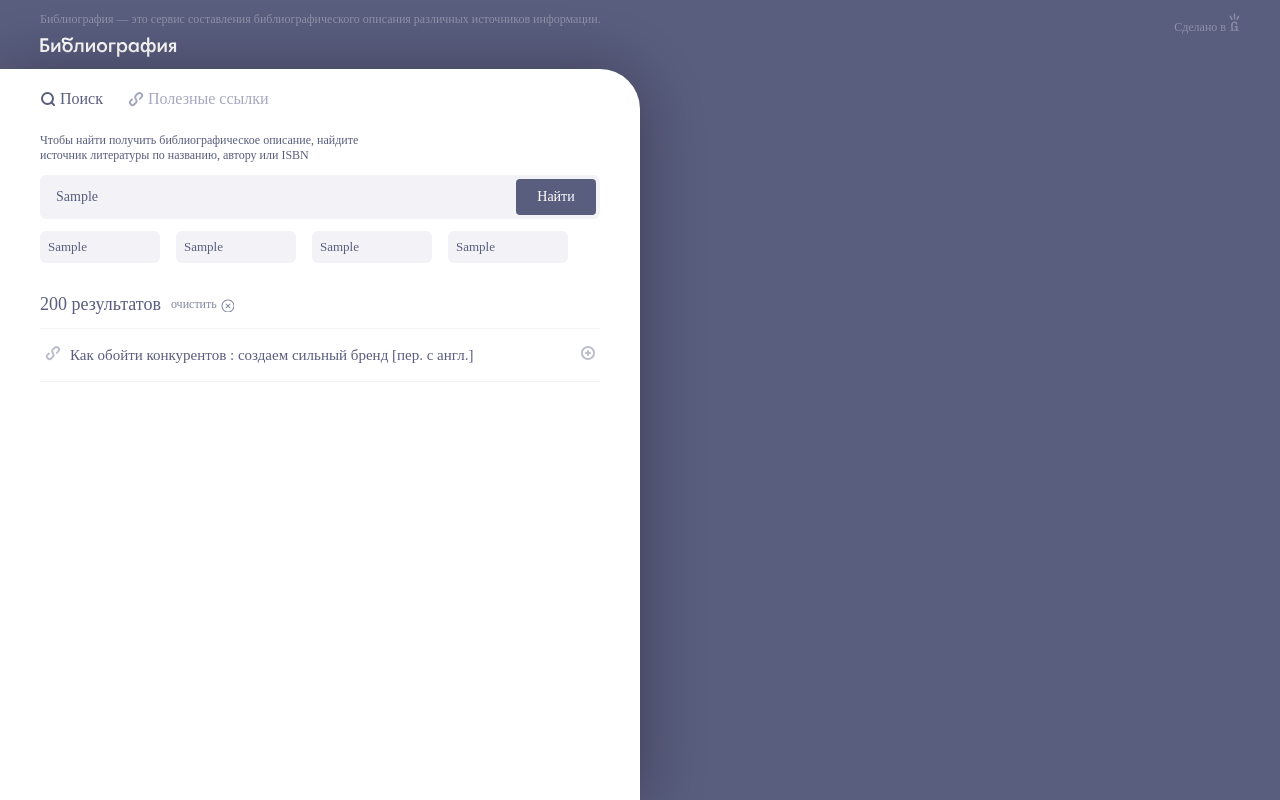
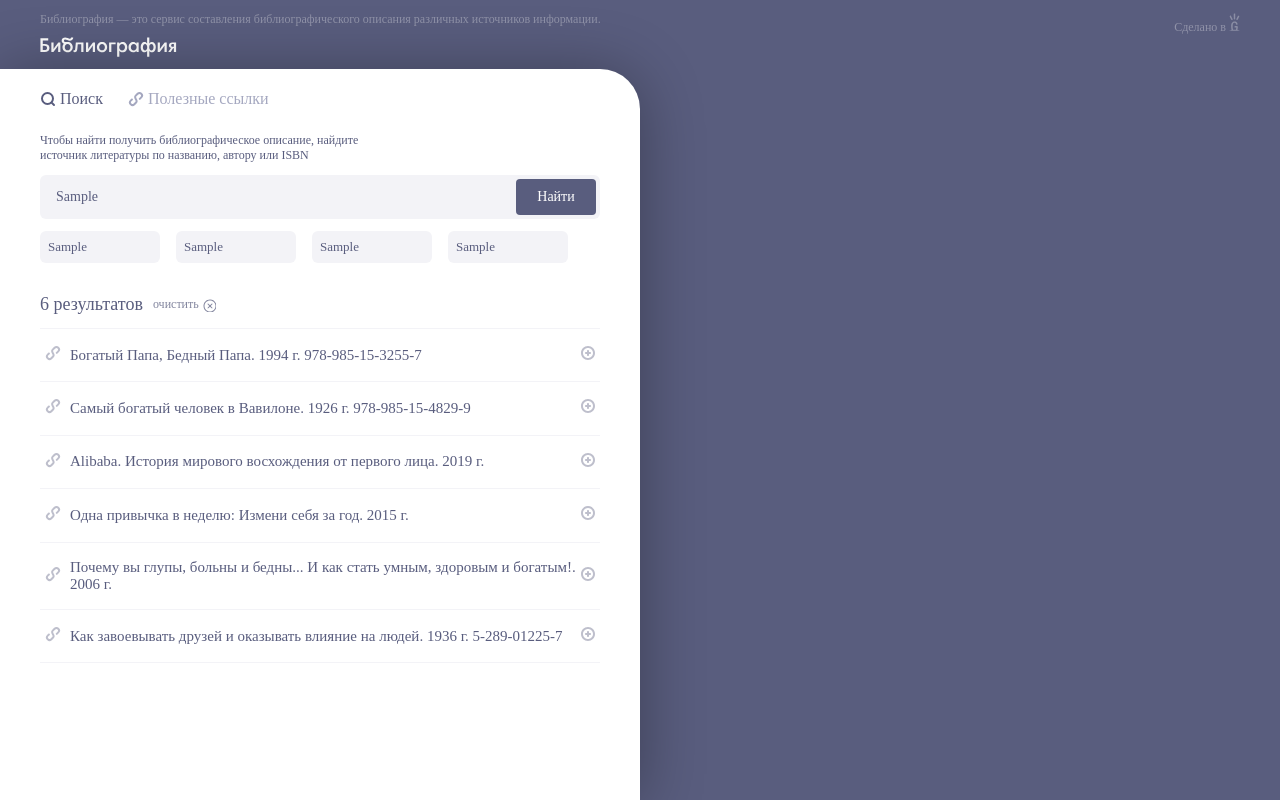
Before and after one commit to etoPlaya/bibliography, a Vue app: page / in a window 1280 px wide. Both pictures are taken after typing "Sample", "Sample", "Sample", "Sample", "Sample" into the empty fields and a click on the button "Найти". Built offline with nearby package versions, Linux system fonts and the light colour scheme; a web font is replaced by a local one.

Commit message:
custom scrollbar + load books in search

```diff
--- a/src/components/libary.vue
+++ b/src/components/libary.vue
@@ -57,6 +57,8 @@ section {
 	background: #FFFFFF;
 	box-shadow: 0px 4px 64px rgba(0, 0, 0, 0.33);
 	border-radius: 0px 40px 0px 0px;
+
+  overflow: hidden;
 	@media screen and (max-width: 768px) {
 		height: auto;
 	}
--- a/src/components/links.vue
+++ b/src/components/links.vue
@@ -23,7 +23,22 @@ export default {
 				{title: 'Как составлять библиографи-ческое описание, чтобы не об...', site: 'rsl.ru'},
 				{title: 'Что такое библиография?', site: 'wikipedia.org'},
 				{title: 'Как составлять библиографи-ческое описание, чтобы не об...', site: 'rsl.ru'},
-				{title: 'Что такое библиография?', site: 'wikipedia.org'},
+        {title: 'Что такое библиография?', site: 'wikipedia.org'},
+				{title: 'Как составлять библиографи-ческое описание, чтобы не об...', site: 'rsl.ru'},
+        {title: 'Что такое библиография?', site: 'wikipedia.org'},
+				{title: 'Как составлять библиографи-ческое описание, чтобы не об...', site: 'rsl.ru'},
+        {title: 'Что такое библиография?', site: 'wikipedia.org'},
+				{title: 'Как составлять библиографи-ческое описание, чтобы не об...', site: 'rsl.ru'},
+        {title: 'Что такое библиография?', site: 'wikipedia.org'},
+				{title: 'Как составлять библиографи-ческое описание, чтобы не об...', site: 'rsl.ru'},
+        {title: 'Что такое библиография?', site: 'wikipedia.org'},
+				{title: 'Как составлять библиографи-ческое описание, чтобы не об...', site: 'rsl.ru'},
+        {title: 'Что такое библиография?', site: 'wikipedia.org'},
+				{title: 'Как составлять библиографи-ческое описание, чтобы не об...', site: 'rsl.ru'},
+        {title: 'Что такое библиография?', site: 'wikipedia.org'},
+				{title: 'Как составлять библиографи-ческое описание, чтобы не об...', site: 'rsl.ru'},
+        {title: 'Что такое библиография?', site: 'wikipedia.org'},
+				{title: 'Как составлять библиографи-ческое описание, чтобы не об...', site: 'rsl.ru'},
 			]
 		}
 	}
@@ -31,6 +46,8 @@ export default {
 </script>
 
 <style lang="scss" scoped>
+@import '@/styles/mixin.scss';
+@import '@/styles/variable.scss';
 .links-container {
 	margin-top: 24px;
 	p {
@@ -42,12 +59,38 @@ export default {
 	.blocks {
 		display: flex;
 		flex-wrap: wrap;
-		margin: 16px -30px -20px 0;
+		margin: 16px -25px -20px 0;
+    padding-top: 10px;
+
+    overflow-y: auto;
+
+    max-height: calc(100vh - 169px);
+
+    &::-webkit-scrollbar {
+      width: 6px;
+    }
+
+    /* Track */
+    &::-webkit-scrollbar-track {
+      background: #F3F3F7;
+      border-radius: 2px;
+    }
+
+    /* Handle */
+    &::-webkit-scrollbar-thumb {
+      background: #C2C2D6;
+      border-radius: 2px;
+    }
+
+    /* Handle on hover */
+    &::-webkit-scrollbar-thumb:hover {
+      background: #AEAEC1;
+    }
 		.block {
 			display: flex;
 			flex-direction: column;
 
-			max-width: 270px;
+			max-width: 265px;
 			width: 100%;
 			min-height: 100px;
 			background: linear-gradient(73.28deg, #595D7E 0%, #595D7E 0.01%, #7B80A2 100%);
@@ -55,7 +98,7 @@ export default {
 			border-radius: 8px;
 
 			padding: 15px 12px 16px 16px;
-			margin: 0 30px 20px 0;
+			margin: 0 25px 20px 0;
 			cursor: pointer;
 
 			transition: 250ms ease all;
--- a/src/components/search.vue
+++ b/src/components/search.vue
@@ -23,7 +23,7 @@
 		</div>
 		<div class="result" v-if="visibleResult">
 			<div class="result-head">
-				<div class="result-total"><span>200</span> результатов</div>
+				<div class="result-total"><span>{{ books.length }}</span> результатов</div>
 				<div class="result-clear" tabindex="1" @click="clearResult">
 					<span>очистить</span>
 					<svg width="14" height="14" viewBox="0 0 14 14" fill="none" xmlns="http://www.w3.org/2000/svg">
@@ -32,13 +32,17 @@
 				</div>
 			</div>
 			<div class="result-list">
-				<div class="result-item">
+				<div class="result-item" v-for="book of books">
 					<a href="" class="result-item-link">
 						<svg width="16" height="16" viewBox="0 0 16 16" xmlns="http://www.w3.org/2000/svg">
 							<path d="M11.775 7.83586L13.2522 6.35868C14.2493 5.36157 14.2493 3.74493 13.2522 2.74782C12.2551 1.75071 10.6384 1.75071 9.6413 2.74782L7.74456 4.64458C5.218 7.18755 10.4802 9.14444 8.06799 11.5429L6.3587 13.2522C5.36159 14.2493 3.74495 14.2493 2.74784 13.2522C1.75072 12.255 1.75072 10.6384 2.74784 9.64129L3.89675 8.49238" stroke-width="2" stroke-linecap="round" stroke-linejoin="round"/>
 						</svg>
 					</a>
-					<div class="result-item-title">Как обойти конкурентов : создаем сильный бренд [пер. с англ.]</div>
+					<div class="result-item-title">
+            {{ isString(book.title) }}
+            {{ isString(book.year) }}
+            {{ book.isbn != '' ? book.isbn : ''}}
+          </div>
 					<a href="" class="result-item-button">
 						<svg width="14" height="14" viewBox="0 0 14 14" fill="none" xmlns="http://www.w3.org/2000/svg">
 							<path fill-rule="evenodd" clip-rule="evenodd" d="M7 2C4.23858 2 2 4.23858 2 7C2 9.76142 4.23858 12 7 12C9.76142 12 12 9.76142 12 7C12 4.23858 9.76142 2 7 2ZM0 7C0 3.13401 3.13401 0 7 0C10.866 0 14 3.13401 14 7C14 10.866 10.866 14 7 14C3.13401 14 0 10.866 0 7ZM7 4C7.55228 4 8 4.44772 8 5V6H9C9.55228 6 10 6.44771 10 7C10 7.55228 9.55229 8 9 8H8V9C8 9.55229 7.55228 10 7 10C6.44772 10 6 9.55229 6 9V8H5C4.44772 8 4 7.55228 4 7C4 6.44772 4.44771 6 5 6H6V5C6 4.44772 6.44772 4 7 4Z"/>
@@ -63,7 +67,48 @@ export default {
 			bookYear: '',
 			bookDevelop: '',
 			bookCategory: '',
-			bookLanguage: ''
+			bookLanguage: '',
+      books: [
+        {
+          title: 'Богатый Папа, Бедный Папа',
+          publisher: 'Роберт Кийосаки',
+          year: '1994 г',
+          isbn: '978-985-15-3255-7',
+          type: 'Финансы домашнего хозяйства'
+        },
+        {
+          title: 'Самый богатый человек в Вавилоне',
+          publisher: 'Джордж Самюэль Клейсон',
+          year: '1926 г',
+          isbn: '978-985-15-4829-9',
+          type: 'Управление частным капиталом'
+        },
+        {
+          title: 'Alibaba. История мирового восхождения от первого лица',
+          publisher: 'Дункан Кларк',
+          year: '2019 г',
+          type: 'Биография'
+        },
+        {
+          title: 'Одна привычка в неделю: Измени себя за год',
+          publisher: 'Бретт Блюменталь',
+          year: '2015 г',
+          type: 'Литература по саморазвитию'
+        },
+        {
+          title: 'Почему вы глупы, больны и бедны... И как стать умным, здоровым и богатым!',
+          publisher: 'Рэнди Пол Гейдж',
+          year: '2006 г',
+          type: 'Литература по саморазвитию'
+        },
+        {
+          title: 'Как завоевывать друзей и оказывать влияние на людей',
+          publisher: 'Дейл Карнеги',
+          year: '1936 г',
+          isbn: '5-289-01225-7',
+          type: 'Литература по саморазвитию'
+        }
+      ]
 	 	}
 	},
 	methods: {
@@ -82,7 +127,14 @@ export default {
 
 
 			this.visibleResult = false
-		}
+		},
+    isString(string) {
+      if(string != '' && string != undefined) {
+        return string + '.'
+      } else {
+        return '';
+      }
+    }
 	}
 }
 </script>
@@ -202,7 +254,33 @@ export default {
 			}
 		}
 		&-list {
-			margin-top: 12px;
+      margin: 12px -24px 0 0;
+      overflow-y: auto;
+
+      max-height: calc(100vh - 328px);
+
+      padding-right: 24px;
+
+      &::-webkit-scrollbar {
+        width: 6px;
+      }
+
+      /* Track */
+      &::-webkit-scrollbar-track {
+        background: #F3F3F7;
+        border-radius: 2px;
+      }
+
+      /* Handle */
+      &::-webkit-scrollbar-thumb {
+        background: #C2C2D6;
+        border-radius: 2px;
+      }
+
+      /* Handle on hover */
+      &::-webkit-scrollbar-thumb:hover {
+        background: #AEAEC1;
+      }
 		}
 		&-item {
 			display: flex;
```
